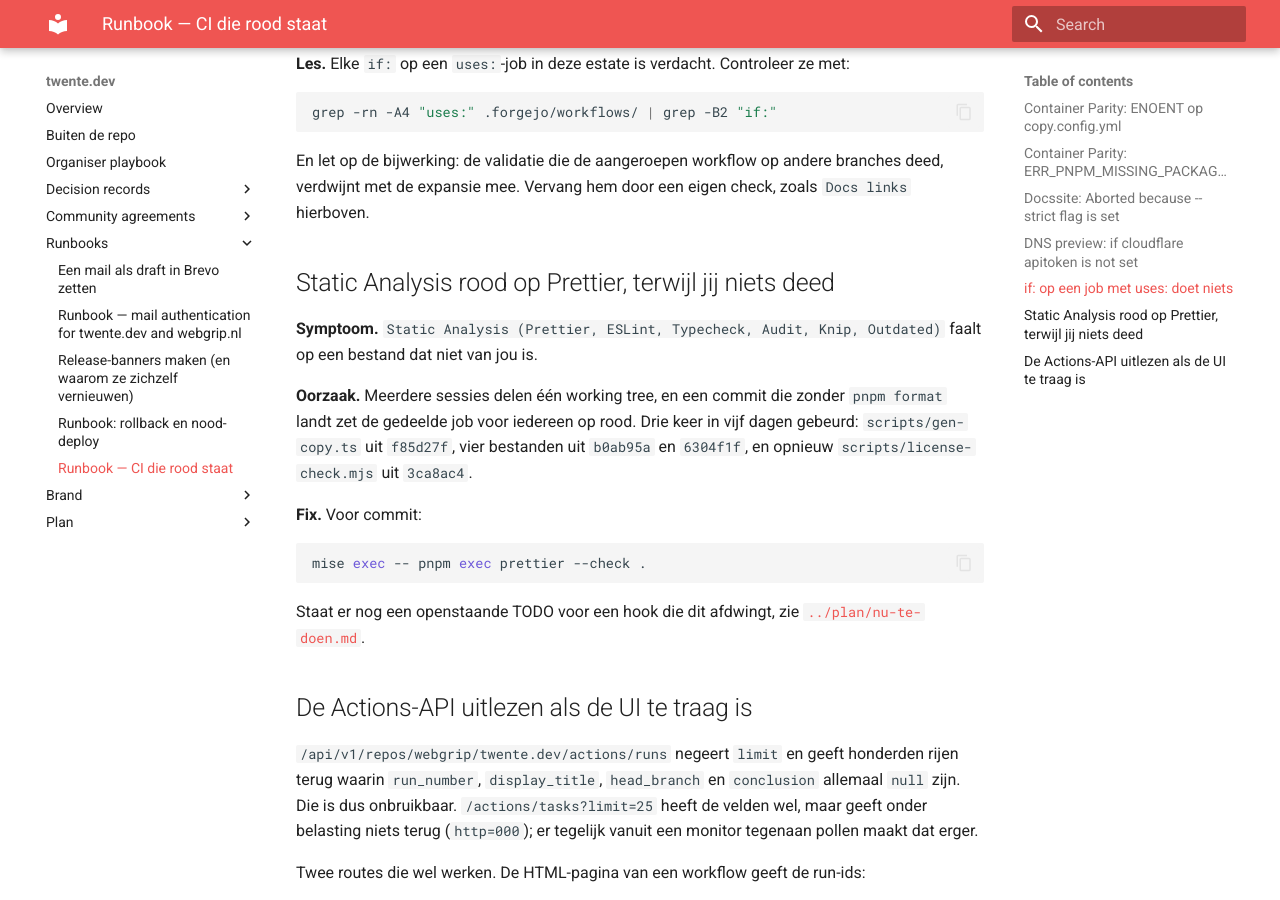
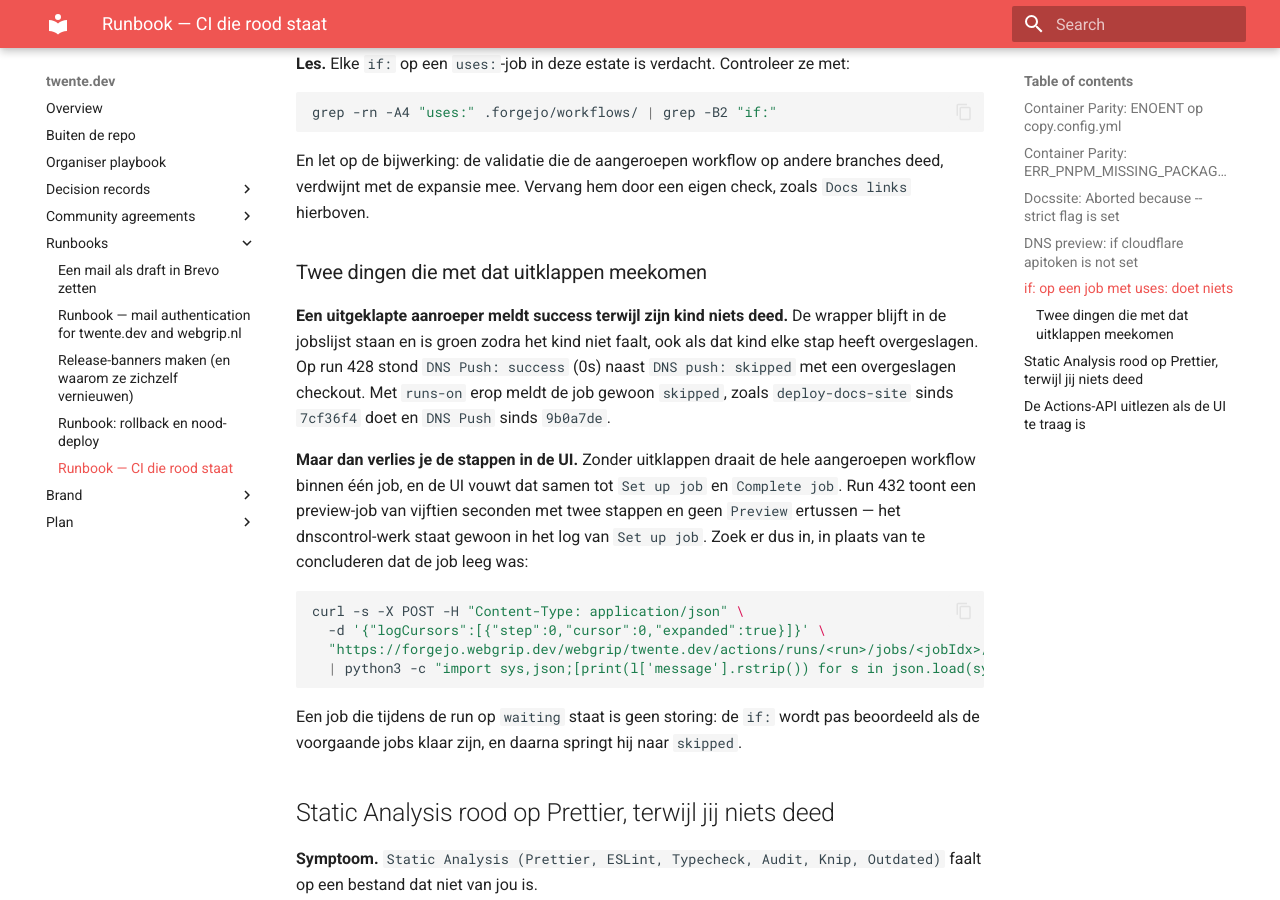
Before and after one commit to webgrip/twente.dev, an MkDocs documentation site: the page built from docs/runbooks/ci-failures.md, in a window 1280 px wide and 900 px high, scrolled down 3959 px. Built offline with MkDocs 1.6.1 and Material for MkDocs 9.7.7, drawn with Linux system fonts in a browser that asks for light colours.

Commit message:
docs(runbook): wat er meekomt met een uitgeklapte uses:-job
Twee dingen die tijd kostten. Een uitgeklapte aanroeper meldt success terwijl
zijn kind elke stap oversloeg, en dat is precies wat run 428 liet zien. Met
runs-on erop klopt de status weer, maar dan vouwt de UI de hele aangeroepen
workflow samen tot Set up job, zoals op run 432, waar een preview van vijftien
seconden er leeg uitzag. Het log staat er gewoon in.

Co-Authored-By: Claude Opus 5 (1M context) <noreply@anthropic.com>

````diff
--- a/docs/runbooks/ci-failures.md
+++ b/docs/runbooks/ci-failures.md
@@ -166,6 +166,30 @@ grep -rn -A4 "uses:" .forgejo/workflows/ | grep -B2 "if:"
 En let op de bijwerking: de validatie die de aangeroepen workflow op andere branches deed,
 verdwijnt met de expansie mee. Vervang hem door een eigen check, zoals `Docs links` hierboven.
 
+### Twee dingen die met dat uitklappen meekomen
+
+**Een uitgeklapte aanroeper meldt success terwijl zijn kind niets deed.** De wrapper blijft in
+de jobslijst staan en is groen zodra het kind niet faalt, ook als dat kind elke stap heeft
+overgeslagen. Op run 428 stond `DNS Push: success` (0s) naast `DNS push: skipped` met een
+overgeslagen checkout. Met `runs-on` erop meldt de job gewoon `skipped`, zoals
+`deploy-docs-site` sinds `7cf36f4` doet en `DNS Push` sinds `9b0a7de`.
+
+**Maar dan verlies je de stappen in de UI.** Zonder uitklappen draait de hele aangeroepen
+workflow binnen één job, en de UI vouwt dat samen tot `Set up job` en `Complete job`. Run 432
+toont een preview-job van vijftien seconden met twee stappen en geen `Preview` ertussen — het
+dnscontrol-werk staat gewoon in het log van `Set up job`. Zoek er dus in, in plaats van te
+concluderen dat de job leeg was:
+
+```bash
+curl -s -X POST -H "Content-Type: application/json" \
+  -d '{"logCursors":[{"step":0,"cursor":0,"expanded":true}]}' \
+  "https://forgejo.webgrip.dev/webgrip/twente.dev/actions/runs/<run>/jobs/<jobIdx>/attempt/1" \
+  | python3 -c "import sys,json;[print(l['message'].rstrip()) for s in json.load(sys.stdin)['logs']['stepsLog'] for l in s['lines']]"
+```
+
+Een job die tijdens de run op `waiting` staat is geen storing: de `if:` wordt pas beoordeeld als
+de voorgaande jobs klaar zijn, en daarna springt hij naar `skipped`.
+
 ## Static Analysis rood op Prettier, terwijl jij niets deed
 
 **Symptoom.** `Static Analysis (Prettier, ESLint, Typecheck, Audit, Knip, Outdated)` faalt op
````
